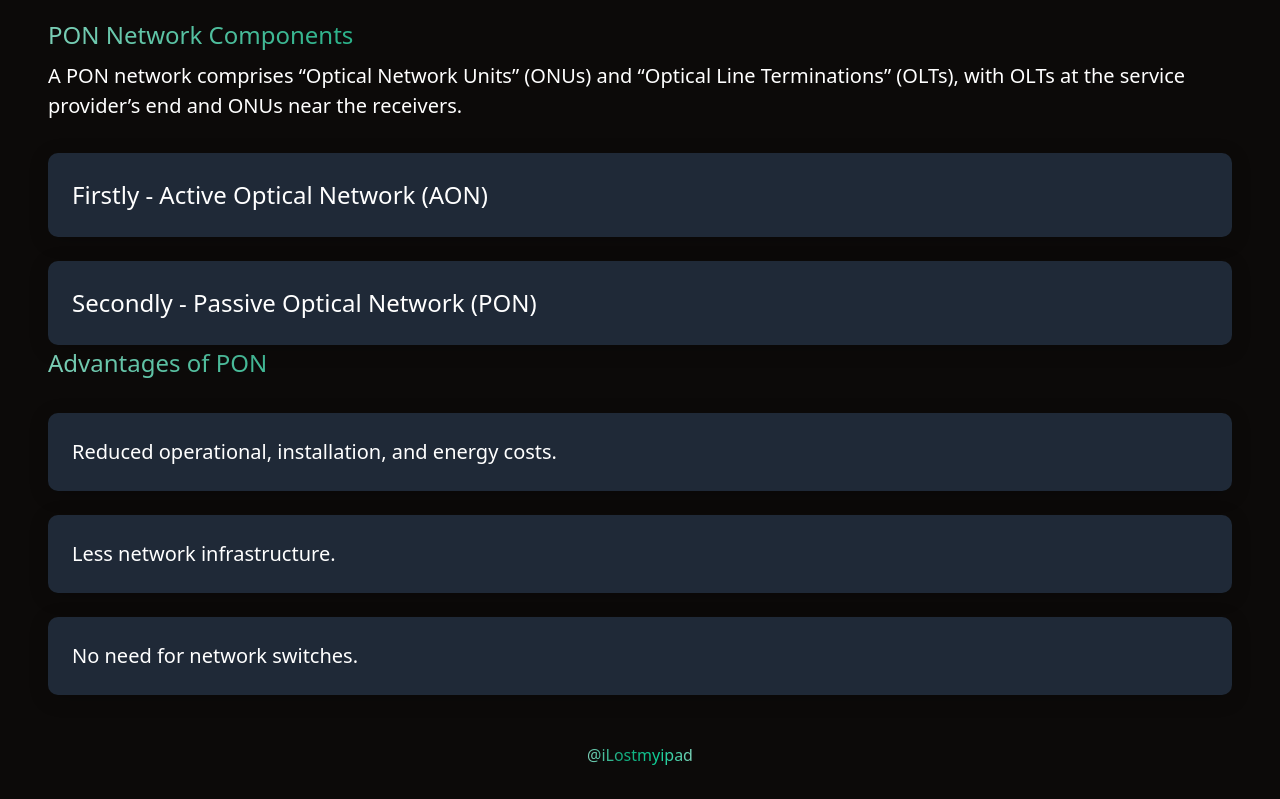
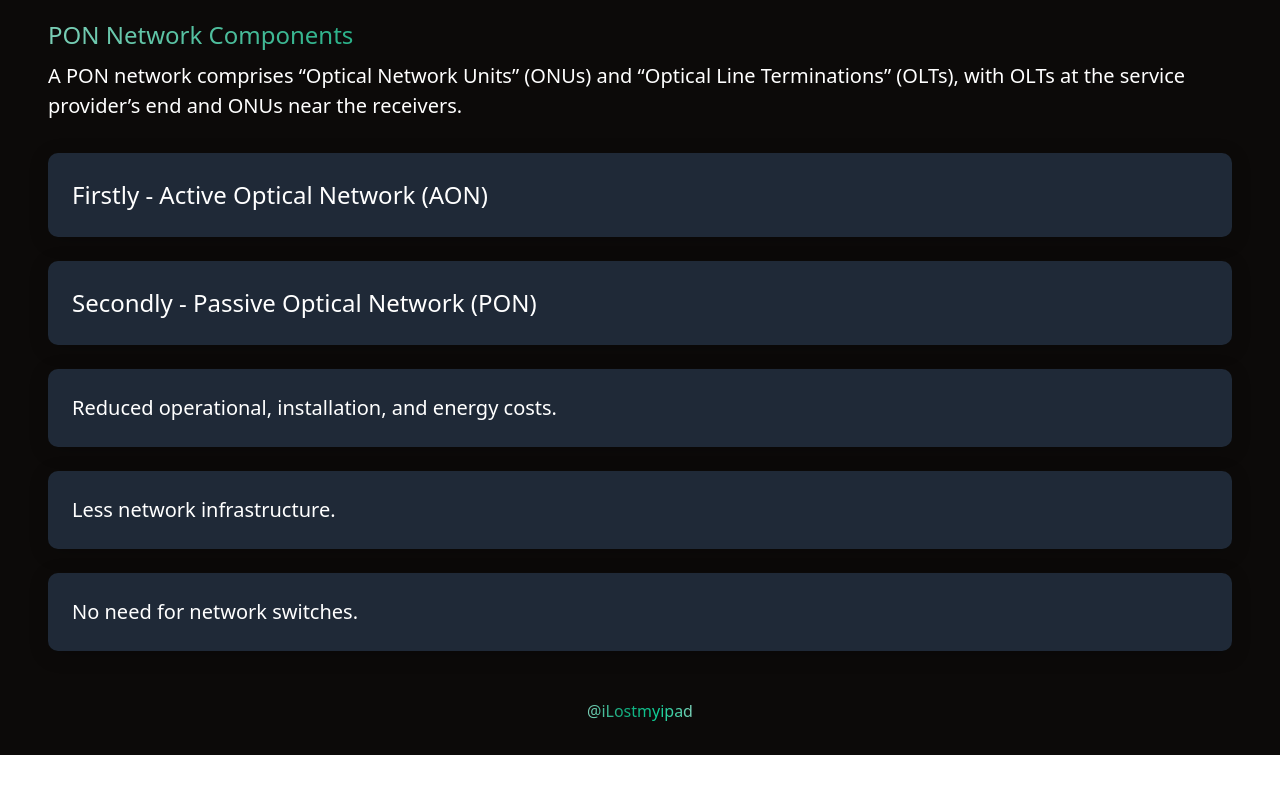
Before and after one commit to sudo-self/NetWise, a Nuxt app: page /fiberToolkit in a window 1280 px wide. Shown: the part 353-1152 px from the top of the page. After the commit the page ends 1108 px from the top, so only its background shows below. Built offline with nearby package versions, Linux system fonts and the light colour scheme.

Commit message:
Update fiberToolkit.vue

```diff
--- a/pages/fiberToolkit.vue
+++ b/pages/fiberToolkit.vue
@@ -37,10 +37,6 @@
           <li class="tool">
             <span class="tool-title">Secondly - Passive Optical Network (PON)</span>
           </li>
-        </ul>
-
-        <h3 class="tool-title gradient__text">Advantages of PON</h3>
-        <ul class="toolkit">
           <li class="tool">Reduced operational, installation, and energy costs.</li>
           <li class="tool">Less network infrastructure.</li>
           <li class="tool">No need for network switches.</li>
```
